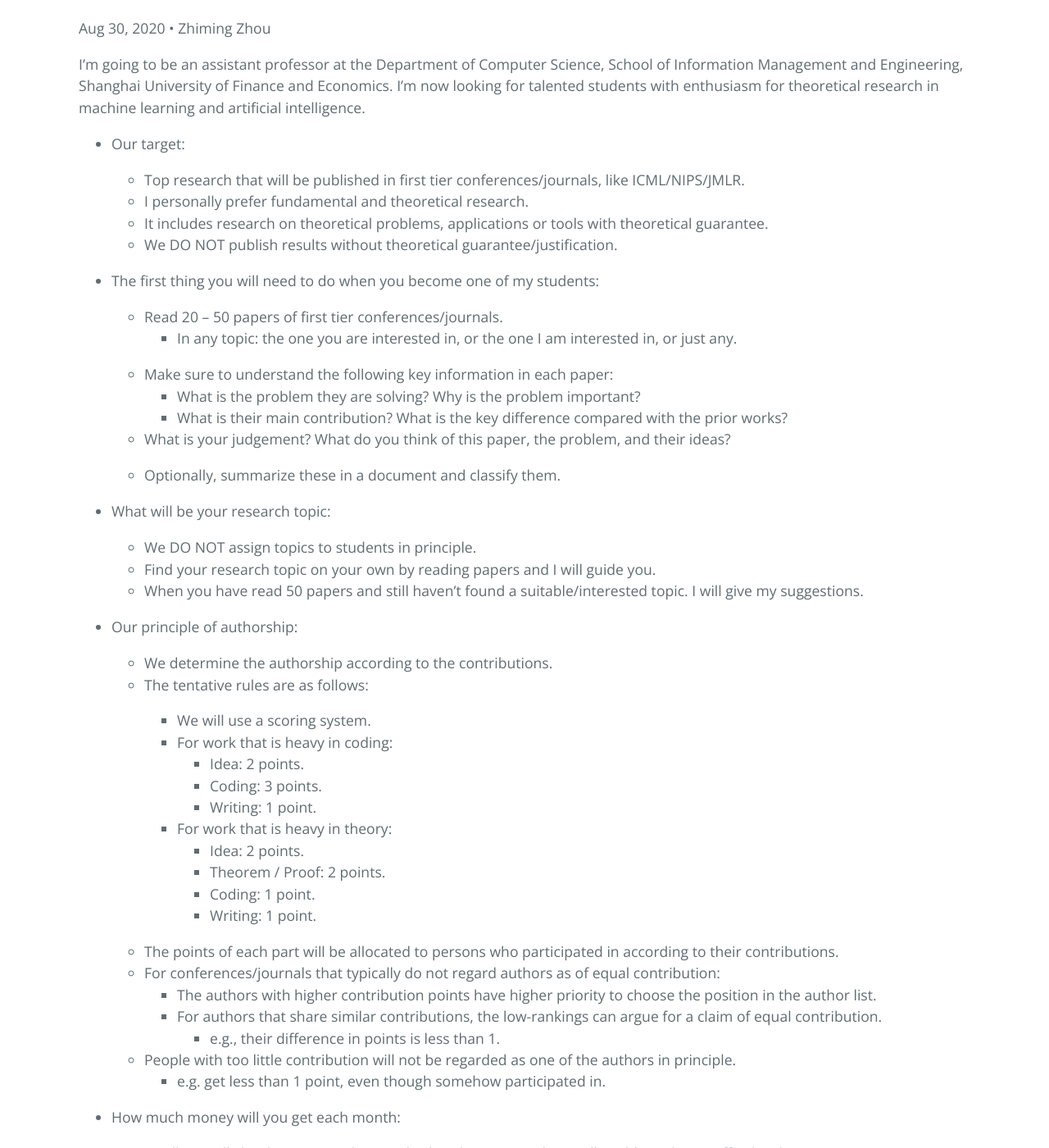
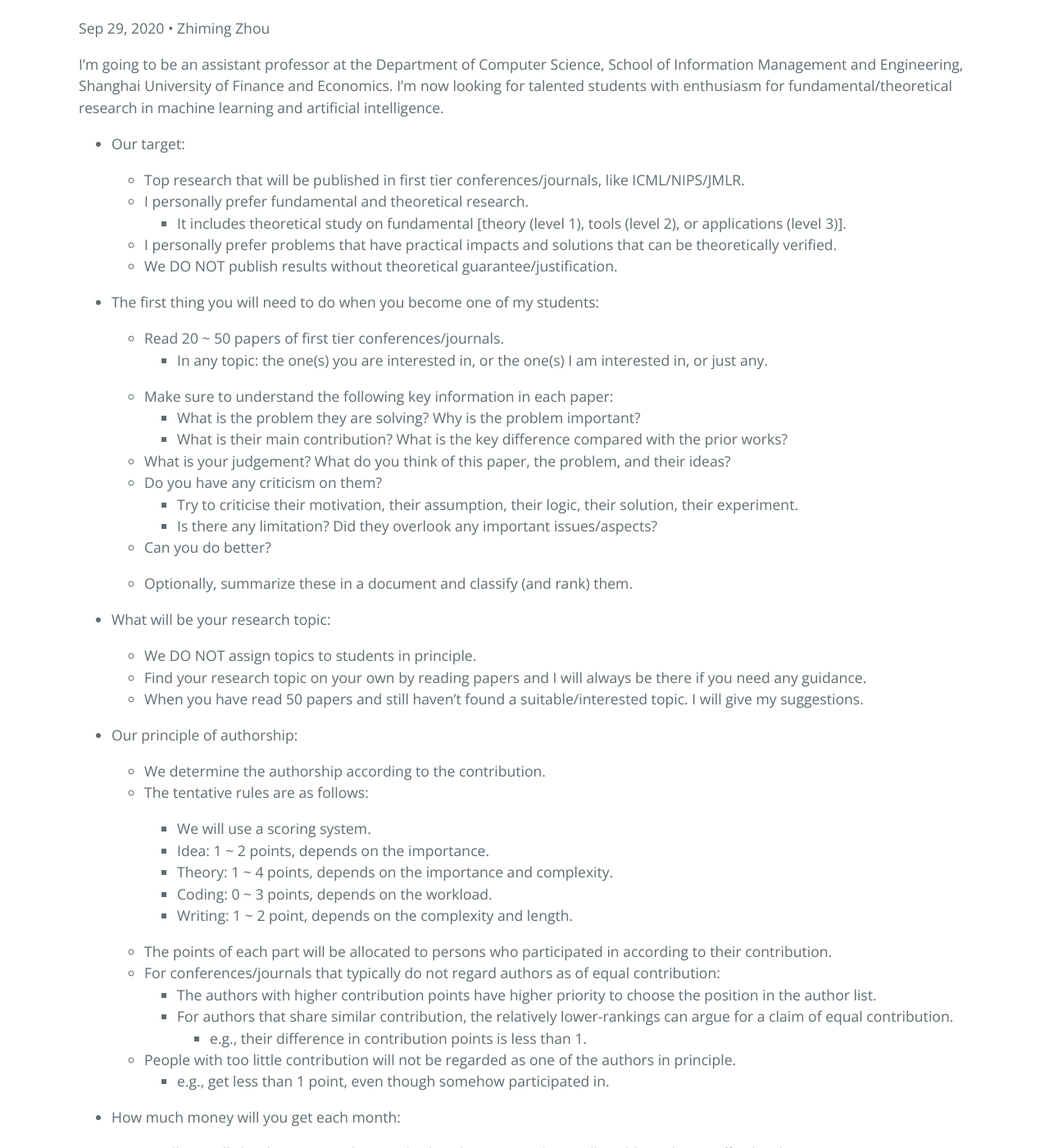
Before and after one commit to ZhimingZhou/zhimingzhou.github.io, a Jekyll site: the page built from _posts/2020-10-11-Perspective-Students.md, in a window 1280 px wide and 1400 px high, scrolled down 353 px. Shown: the whole window at 82% size. Built offline with Jekyll 4.4.1, drawn with Linux system fonts in a browser that asks for light colours; comment, search, counter and statistics services are not loaded; some of the changed text lies outside the part shown.

Commit message:
Update 2020-10-11-Perspective-Students.md

```diff
--- a/_posts/2020-10-11-Perspective-Students.md
+++ b/_posts/2020-10-11-Perspective-Students.md
@@ -1,68 +1,68 @@
 ---
 layout: post
 author: Zhiming Zhou
-date: 2020-08-30
+date: 2020-09-29
 title: Prospective Student
 permalink: /Posts/Prospective-Student/
 top: true
 ---
 
-I’m going to be an assistant professor at the Department of Computer Science, School of Information Management and Engineering, Shanghai University of Finance and Economics. I’m now looking for talented students with enthusiasm for theoretical research in machine learning and artificial intelligence.
+I’m going to be an assistant professor at the Department of Computer Science, School of Information Management and Engineering, Shanghai University of Finance and Economics. I’m now looking for talented students with enthusiasm for fundamental/theoretical research in machine learning and artificial intelligence.
 
 - Our target:
 
 	- Top research that will be published in first tier conferences/journals, like ICML/NIPS/JMLR.
 	- I personally prefer fundamental and theoretical research.
-	- It includes research on theoretical problems, applications or tools with theoretical guarantee.
+		- It includes theoretical study on fundamental [theory (level 1), tools (level 2), or applications (level 3)].
+	- I personally prefer problems that have practical impacts and solutions that can be theoretically verified.
 	- We DO NOT publish results without theoretical guarantee/justification.
 
 <!--  -->
 - The first thing you will need to do when you become one of my students:
 
-	- Read 20 – 50 papers of first tier conferences/journals.
-		- In any topic: the one you are interested in, or the one I am interested in, or just any.
+	- Read 20 ~ 50 papers of first tier conferences/journals.
+		- In any topic: the one(s) you are interested in, or the one(s) I am interested in, or just any.
 
 	<!--  -->
 	- Make sure to understand the following key information in each paper:
 		- What is the problem they are solving? Why is the problem important?
 		- What is their main contribution? What is the key difference compared with the prior works?
 	- What is your judgement? What do you think of this paper, the problem, and their ideas?
+	- Do you have any criticism on them?
+		- Try to criticise their motivation, their assumption, their logic, their solution, their experiment.
+		- Is there any limitation? Did they overlook any important issues/aspects?
+	- Can you do better?
 
 	<!--  -->
-	- Optionally, summarize these in a document and classify them.
+	- Optionally, summarize these in a document and classify (and rank) them.
 
 <!--  -->
 - What will be your research topic:
 
 	- We DO NOT assign topics to students in principle.
-	- Find your research topic on your own by reading papers and I will guide you.
+	- Find your research topic on your own by reading papers and I will always be there if you need any guidance.
 	- When you have read 50 papers and still haven't found a suitable/interested topic. I will give my suggestions.
 
 <!--  -->
 - Our principle of authorship:
 
-	- We determine the authorship according to the contributions.
+	- We determine the authorship according to the contribution.
 	- The tentative rules are as follows:
 
 		- We will use a scoring system.
-		- For work that is heavy in coding:
-			- Idea: 2 points.
-			- Coding: 3 points.
-			- Writing: 1 point.
-		- For work that is heavy in theory:
-			- Idea: 2 points.
-			- Theorem / Proof: 2 points.
-			- Coding: 1 point.
-			- Writing: 1 point.
+		- Idea: 1 ~ 2 points, depends on the importance.
+		- Theory: 1 ~ 4 points, depends on the importance and complexity.
+		- Coding: 0 ~ 3 points, depends on the workload.
+		- Writing: 1 ~ 2 point, depends on the complexity and length.
 
 	<!--  -->
-	- The points of each part will be allocated to persons who participated in according to their contributions.
+	- The points of each part will be allocated to persons who participated in according to their contribution.
 	- For conferences/journals that typically do not regard authors as of equal contribution:
 		- The authors with higher contribution points have higher priority to choose the position in the author list.
-		- For authors that share similar contributions, the low-rankings can argue for a claim of equal contribution.
-			- e.g., their difference in points is less than 1.
+		- For authors that share similar contribution, the relatively lower-rankings can argue for a claim of equal contribution.
+			- e.g., their difference in contribution points is less than 1.
 	- People with too little contribution will not be regarded as one of the authors in principle.
-		- e.g. get less than 1 point, even though somehow participated in.
+		- e.g., get less than 1 point, even though somehow participated in.
 
 <!--  -->
 - How much money will you get each month:
@@ -74,14 +74,15 @@ I’m going to be an assistant professor at the Department of Computer Science,
 - How much effort of mine will you get to guide you:
 
 	- It mainly depends on how much effort you put in.
-	- But surely priority will be given to projects that I’m particularly interested in.
+		- But surely priority will be given to projects that I’m particularly interested in.
 	- I have once heard the x^a model, and I think it is interesting and feasible, where x is your effort and a > 1, x^a will be my expected effort. Note that x = 1 is some standard that can be surpassed.
 
 <!--  -->
 - [Tentatively] Inner students and outer students:
 
-	- Given the possibility of large diversities, I’m planning to tentatively use the inner and outer mechanism.
+	- Given the large diversities between students that may exist, I’m planning to tentatively use the inner and outer mechanism.
 	- Typically students will first become the outer students.
 	- Students who have great potential and passion will be invited as inner students.
-	- The outer students will be guided with regular meetings or surely can also make appointments with me to discuss or chat.
+	- The outer students will be guided with regular meetings
+		- And surely can also make appointments with me to discuss or chat anytime.
 	- The inner students will be invited to discuss more with me or work with me on my ongoing/planned projects.
```
